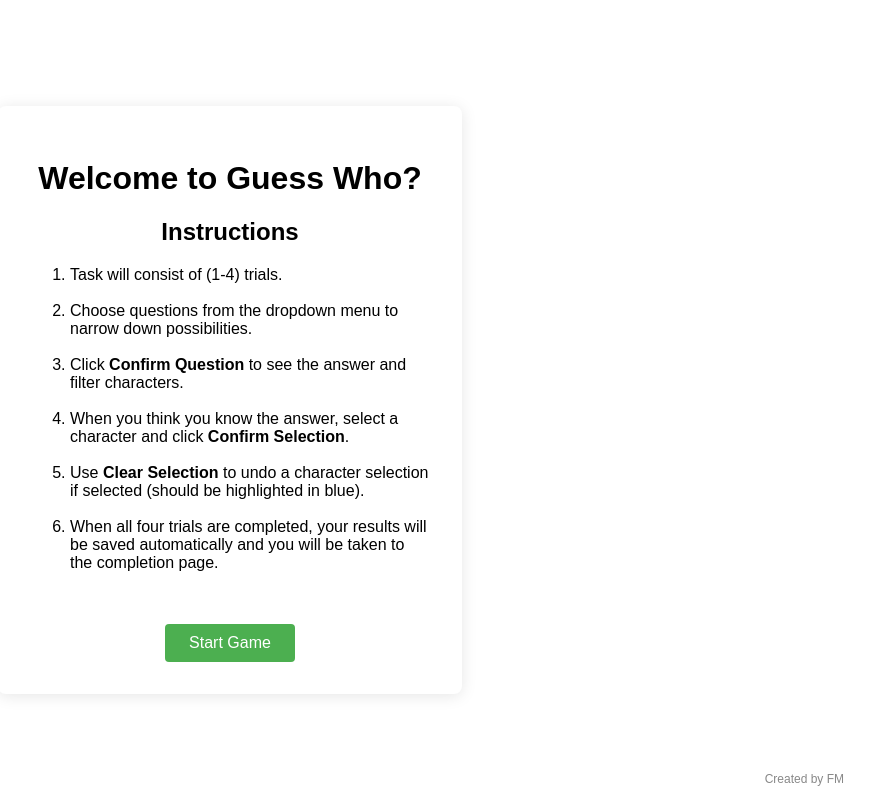
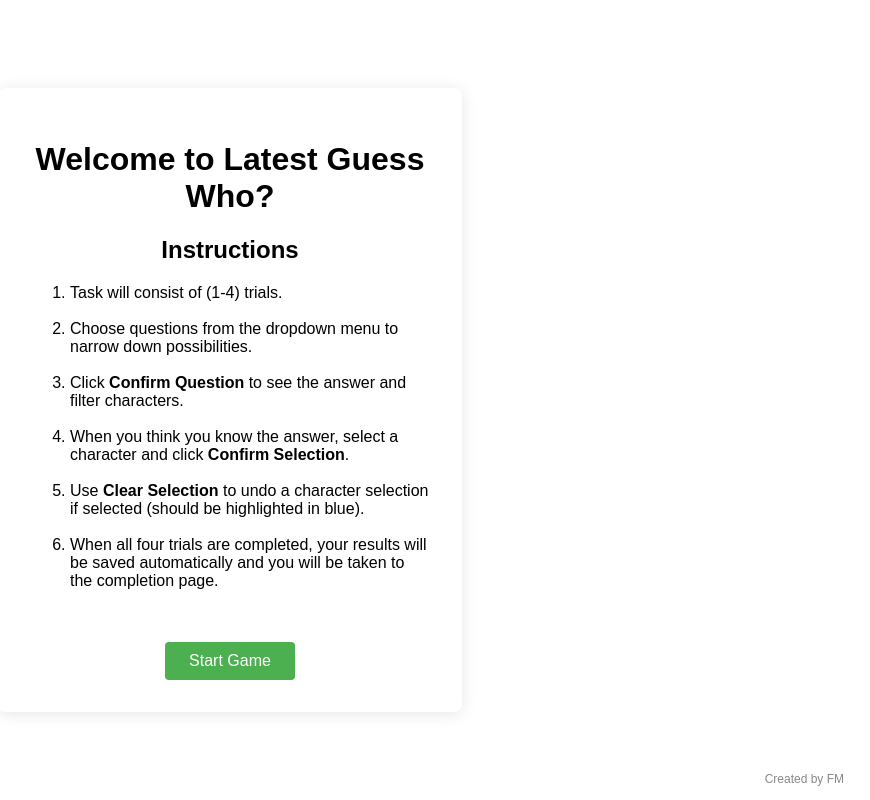
Before and after one commit to Fil280485/guess_who_game, a plain HTML site: page index.html in a window 1280 px wide. Shown: the whole page, without its empty margins (410-1280 px from the left). Drawn offline with Linux system fonts and the light colour scheme.

Commit message:
Update welcome message in index.html

```diff
--- a/index.html
+++ b/index.html
@@ -139,7 +139,7 @@
     <div class="trademark">Created by FM</div>
     <div id="instructions-overlay" style="position:fixed;top:0;left:0;width:100vw;height:100vh;background:rgba(255,255,255,0.98);z-index:1000;display:flex;align-items:center;justify-content:center;">
         <div style="max-width:400px;padding:32px;background:#fff;border-radius:8px;box-shadow:0 2px 16px rgba(0,0,0,0.1);text-align:center;">
-            <h1>Welcome to Guess Who?</h1>
+            <h1>Welcome to Latest Guess Who?</h1>
             <h2>Instructions</h2>
             <ol style="text-align: left;margin-bottom: 32px;">
                 <li>Task will consist of (1-4) trials. </li>
```
